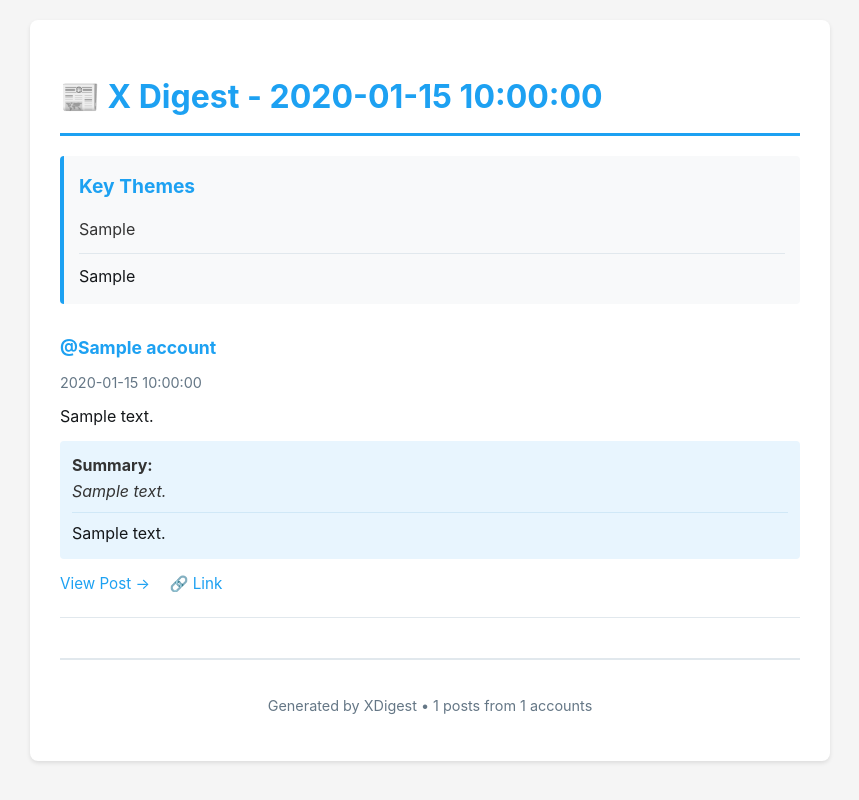
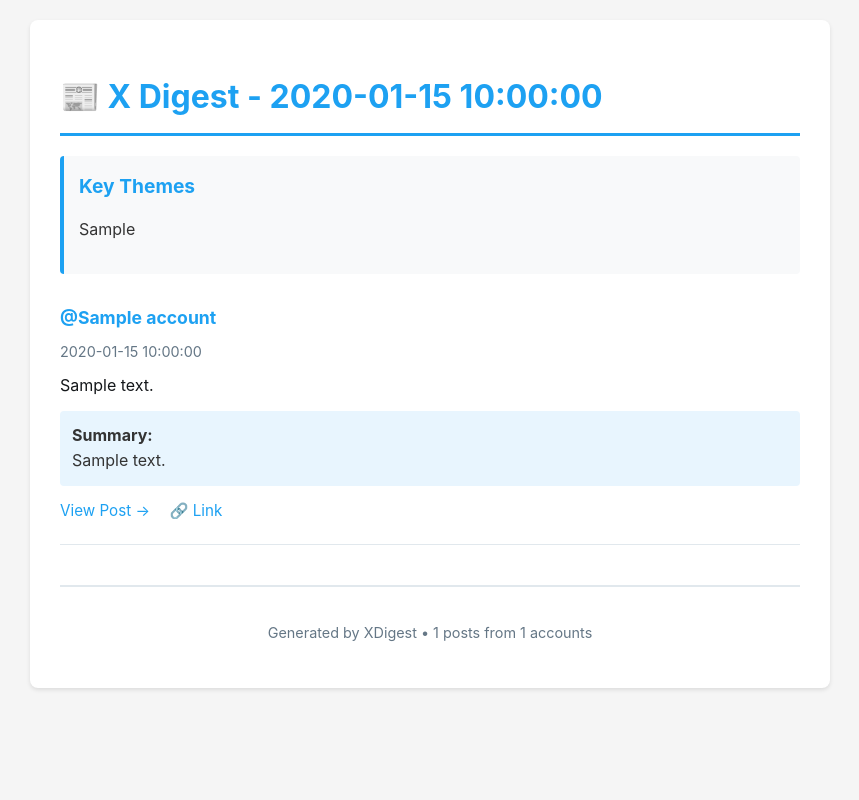
Before and after one commit to catburgg/xdigest, a Python web app: template templates/digest.html in a window 1280 px wide. Shown: the whole page, without its empty margins (210-1069 px from the left). Run offline with Jinja, Linux system fonts and the light colour scheme; the template is opened without the code that fills it: most values are stand-ins (such as "Sample title", 1, 10 or a date in 2020).

Commit message:
Show only Chinese translation in email digest
- Display only Chinese version of summaries (hide English)
- Display only Chinese version of key themes (hide English)
- Simplify template CSS by removing unused styles

```diff
--- a/templates/digest.html
+++ b/templates/digest.html
@@ -38,14 +38,6 @@
             color: #1da1f2;
             font-size: 1.2em;
         }
-        .overview-en {
-            margin-bottom: 10px;
-        }
-        .overview-zh {
-            color: #14171a;
-            border-top: 1px solid #e1e8ed;
-            padding-top: 10px;
-        }
         .post {
             margin-bottom: 30px;
             padding-bottom: 20px;
@@ -74,15 +66,6 @@
             padding: 12px;
             border-radius: 4px;
             margin-bottom: 12px;
-        }
-        .summary-en {
-            font-style: italic;
-            margin-bottom: 8px;
-        }
-        .summary-zh {
-            color: #14171a;
-            border-top: 1px solid #d0e8f7;
-            padding-top: 8px;
         }
         .links {
             margin-top: 10px;
@@ -122,13 +105,9 @@
         {% if overview %}
         <div class="overview">
             <h2>Key Themes</h2>
-            {% if overview_en %}
-            <div class="overview-en">{{ overview_en }}</div>
-            {% endif %}
             {% if overview_zh %}
-            <div class="overview-zh">{{ overview_zh }}</div>
-            {% endif %}
-            {% if not overview_en and not overview_zh %}
+            <p>{{ overview_zh }}</p>
+            {% else %}
             <p>{{ overview }}</p>
             {% endif %}
         </div>
@@ -154,14 +133,10 @@
             {% if post.summary %}
             <div class="summary">
                 <strong>Summary:</strong>
-                {% if post.summary_en %}
-                <div class="summary-en">{{ post.summary_en }}</div>
-                {% endif %}
                 {% if post.summary_zh %}
-                <div class="summary-zh">{{ post.summary_zh }}</div>
-                {% endif %}
-                {% if not post.summary_en and not post.summary_zh %}
-                <div class="summary-en">{{ post.summary }}</div>
+                <div>{{ post.summary_zh }}</div>
+                {% else %}
+                <div>{{ post.summary }}</div>
                 {% endif %}
             </div>
             {% endif %}
```
